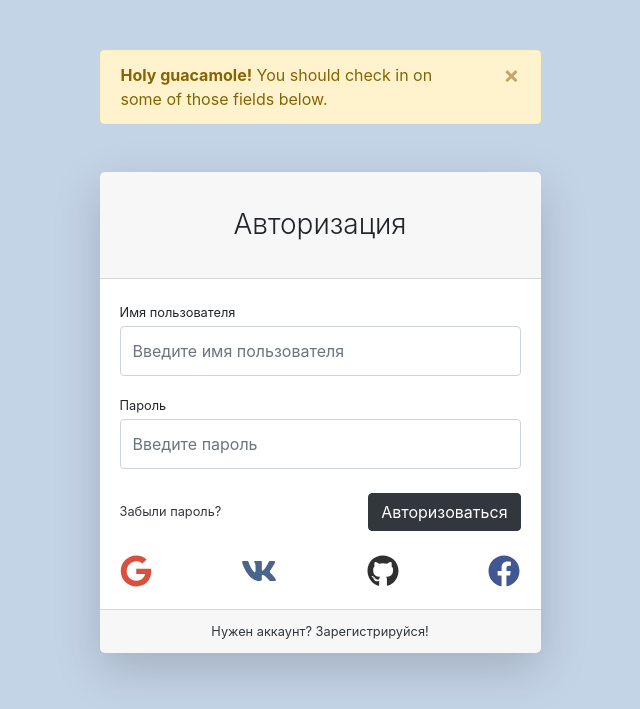
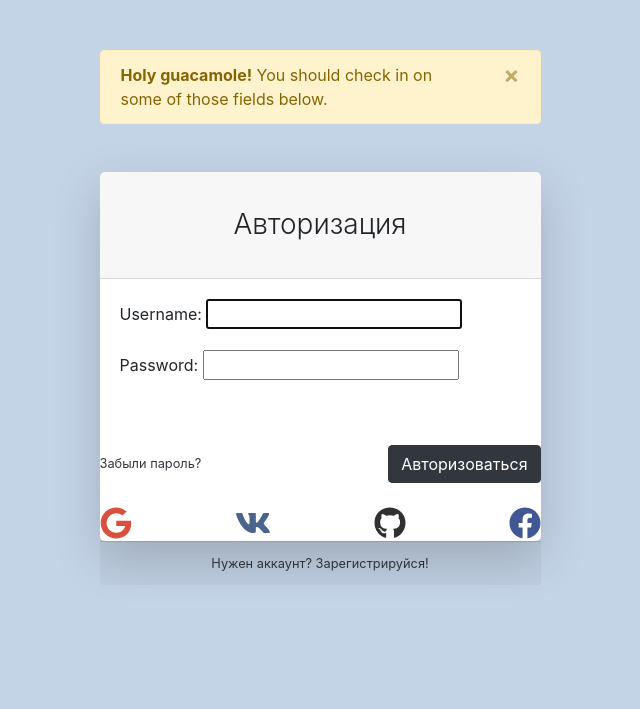
Before and after one commit to BenyaKrick/store-server, a Django app: page /users/login/ in a window 1280 px wide. Shown: the top 709 px of the page, without its empty margins (320-960 px from the left). Run offline with Django 3.2, Linux system fonts and the light colour scheme; some libraries are stand-ins or nearby versions.

Commit message:
users form

```diff
--- /dev/null
+++ b/store/users/forms.py
@@ -0,0 +1,9 @@
+from django.contrib.auth.forms import AuthenticationForm
+
+from users.models import User
+
+
+class UserLoginForm(AuthenticationForm):
+    class Meta:
+        model = User
+        fields = ('username', 'password')
--- a/store/users/templates/users/login.html
+++ b/store/users/templates/users/login.html
@@ -17,15 +17,16 @@
                             </div>
                             <div class="card-body">
                                 <form>
-                                    <div class="form-group">
-                                        <label class="small mb-1" for="inputEmailAddress">Имя пользователя</label>
-                                        <input class="form-control py-4" id="inputEmailAddress" type="text"
-                                               placeholder="Введите имя пользователя"/>
-                                    </div>
-                                    <div class="form-group">
-                                        <label class="small mb-1" for="inputPassword">Пароль</label>
-                                        <input class="form-control py-4" id="inputPassword" type="password"
-                                               placeholder="Введите пароль"/>
+                                    {{ form.as_p }}
+<!--                                    <div class="form-group">-->
+<!--                                        <label class="small mb-1" for="inputEmailAddress">Имя пользователя</label>-->
+<!--                                        <input class="form-control py-4" id="inputEmailAddress" type="text"-->
+<!--                                               placeholder="Введите имя пользователя"/>-->
+<!--                                    </div>-->
+<!--                                    <div class="form-group">-->
+<!--                                        <label class="small mb-1" for="inputPassword">Пароль</label>-->
+<!--                                        <input class="form-control py-4" id="inputPassword" type="password"-->
+<!--                                               placeholder="Введите пароль"/>-->
                                     </div>
                                     <div class="form-group d-flex align-items-center justify-content-between mt-4 mb-0">
                                         <a class="small" href="#">Забыли пароль?</a>
@@ -48,7 +49,7 @@
                                 </form>
                             </div>
                             <div class="card-footer text-center">
-                                <div class="small"><a href="{% url 'user:registration' %}">Нужен аккаунт? Зарегистрируйся!</a></div>
+                                <div class="small"><a href="{% url 'users:registration' %}">Нужен аккаунт? Зарегистрируйся!</a></div>
                             </div>
                         </div>
                     </div>
--- a/store/users/templates/users/registration.html
+++ b/store/users/templates/users/registration.html
@@ -72,7 +72,7 @@
                             </div>
                             <div class="card-footer text-center">
                                 <div class="small">
-                                    <a href="{% url 'users:login: %}">
+                                    <a href="{% url 'users:login' %}">
                                     Уже есть аккаунт? Авторизоваться
                                     </a>
                                 </div>
--- a/store/users/views.py
+++ b/store/users/views.py
@@ -1,8 +1,11 @@
 from django.shortcuts import render
+from users.models import User
+from users.forms import UserLoginForm
 
 
 def login(request):
-    return render(request, 'users/login.html')
+    context = {'form': UserLoginForm()}
+    return render(request, 'users/login.html', context)
 
 
 def registration(request):
```
Also changed, not shown: store/store/settings.py (+1 -7 lines).
